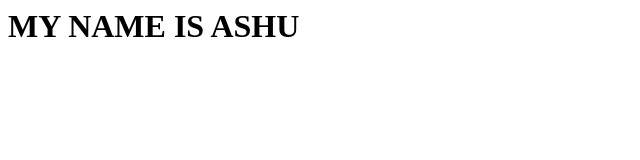
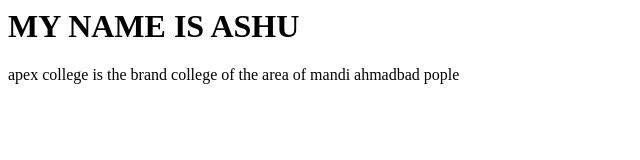
Before and after one commit to ApexCollege-Ahmadabad/local, a plain HTML site: page index.html in a window 1280 px wide. Shown: the whole page, without its empty margins (0-640 px from the left). Drawn offline with Linux system fonts and the light colour scheme.

Commit message:
add new paragrap

```diff
--- a/index.html
+++ b/index.html
@@ -1 +1,2 @@
 <h1> MY NAME IS ASHU </h1>
+<p> apex college is the brand college of the area of mandi ahmadbad pople</p>
```
